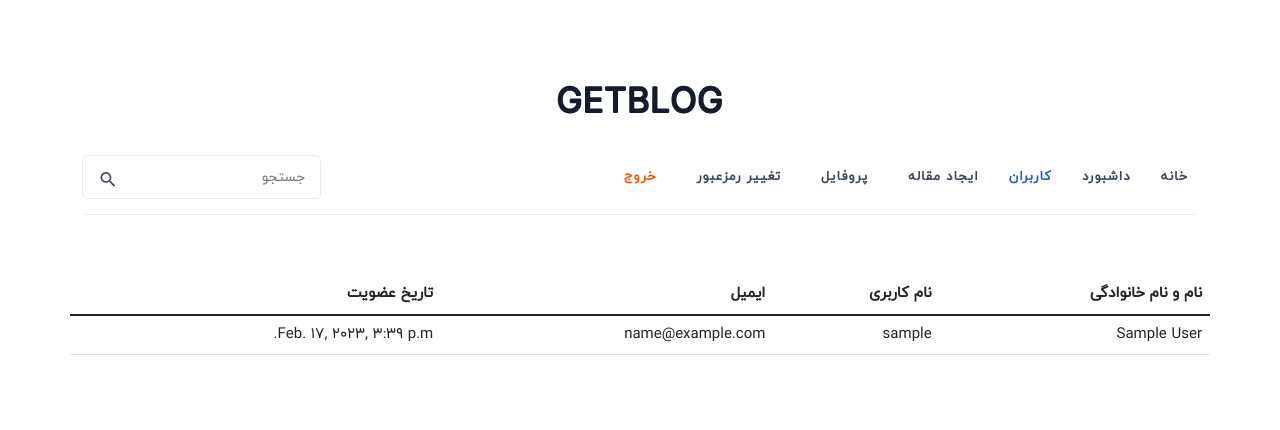
After one commit to itdevx/Django-Blog, a Django app: page /dashboard/all-users in a window 1280 px wide. The commit adds this page. Shown: the top 430 px of the page. Run offline with Django 4.2, Linux system fonts and the light colour scheme; the visitor is signed in with stand-in values (Sample User, id 1); data comes from the database, SQL or seed files in the repository; some libraries are stand-ins or nearby versions.

Commit message:
add all user view for superuser

```diff
--- a/account/urls.py
+++ b/account/urls.py
@@ -1,5 +1,6 @@
 from django.urls import path
-from .views import SignUpBlogView, DashboardBlogView, SignInBlogView, SignOutBlogView, CreateArticle, UpdateArticle, DeleteArticle, UpdateProfile, ChangePassword
+from .views import SignUpBlogView, DashboardBlogView, SignInBlogView, SignOutBlogView, CreateArticle, UpdateArticle, DeleteArticle, UpdateProfile, ChangePassword, AllUserDashboard
+
 app_name = 'account'
 
 
@@ -30,5 +31,8 @@ urlpatterns = [
     ),
     path(
         'dashboard/change-password/', ChangePassword.as_view(), name='change-password'
+    ),
+    path(
+        'dashboard/all-users', AllUserDashboard.as_view(), name='all-users'
     )
 ]
--- a/account/views.py
+++ b/account/views.py
@@ -1,6 +1,7 @@
 from django.shortcuts import get_object_or_404, render, redirect
 from django.urls import reverse_lazy
 from django.views.generic import View, CreateView, UpdateView, DeleteView
+from django.http import Http404
 from .forms import SignInForm, SignUpForm
 from django.contrib.auth import authenticate, login, logout
 from .mixins import FormValidMixins, FieldsMixins
@@ -164,3 +165,18 @@ class ChangePassword(LoginRequiredMixin, FormView):
         form.save()
         update_session_auth_hash(self.request, form.user)
         return super().form_valid(form)
+
+
+class AllUserDashboard(View):
+    template_name = 'dashboard/users.html'
+
+    def get(self, request):
+        if request.user.is_superuser:
+            users = User.objects.all()
+            context = {
+                'users': users
+            }
+        else:
+            raise Http404()
+
+        return render(request, self.template_name, context)
--- a/templates/dashboard/base.html
+++ b/templates/dashboard/base.html
@@ -104,6 +104,7 @@
                             <ul class="navigation-menu nav-left">
                                 <li><a href="{% url 'blog:index' %}" class="sub-menu-item ps-lg-0">خانه</a></li>
                                 <li><a href="{% url 'account:dashboard' %}" class="sub-menu-item ps-lg-0">داشبورد</a></li>
+                                <li><a href="{% url 'account:all-users' %}" class="sub-menu-item ps-lg-0">کاربران</a></li>
                                 <li><a href="{% url 'account:create-article' %}" class="sub-menu-item">ایجاد مقاله</a></li>
                                 <li><a href="{% url 'account:update-profile' request.user.id %}" class="sub-menu-item">پروفایل</a></li>
                                 <li><a href="{% url 'account:change-password' %}" class="sub-menu-item">تغییر رمزعبور</a></li>
--- /dev/null
+++ b/templates/dashboard/users.html
@@ -0,0 +1,61 @@
+{% extends 'dashboard/base.html' %}
+{% block title %} داشبورد {% endblock %}
+{% load hitcount_tags %}
+
+{% block body %}
+
+    <section class="magazine-hero section-two">
+        <div class="container">
+            <div class="row">
+                <table class="table">
+                  <thead>
+                    <tr>
+                      <th scope="col">نام و نام خانوادگی</th>
+                      <th scope="col">نام کاربری</th>
+                      <th scope="col">ایمیل</th>
+                      <th scope="col">تاریخ عضویت</th>
+                    </tr>
+                  </thead>
+                  <tbody>
+                    {% for a in users %}
+                        <tr class="text-end">
+                            <td>{{ a.first_name }} {{ a.last_name }}</td>
+                            <td>{{ a.username }}</td>
+                            <td>{{ a.email }}</td>
+                            <td>{{ a.date_joined }}</td>
+                        </tr>
+                    {% endfor %}
+                  </tbody>
+                </table>
+            </div>
+            <!-- <div class="row mt-4 pt-2">
+                <div class="col-12">
+                    <ul class="pagination justify-content-center mb-0">
+                        {% if article.has_previous  %}
+                            <li class="page-item">
+                                <a class="page-link" href="?page={{ article.previous_page_number }}" aria-label="Previous">
+                                    <span aria-hidden="true"><i class="mdi mdi-chevron-left mdi-18px"></i></span>
+                                </a>
+                            </li>
+                        {% endif %}
+                        {% for page in article.paginator.page_range %}
+                            {% if page == article.number %}
+                                <li class="page-item"><a class="page-link active" href="?page={{ page }}">{{ page }}</a></li>
+                            {% else %}
+                                <li class="page-item"><a class="page-link" href="?page={{ page }}">{{ page }}</a></li>
+                            {% endif %}
+                        {% endfor %}
+                        {% if article.has_next %}
+                            <li class="page-item">
+                                <a class="page-link" href="?page={{ article.next_page_number  }}" aria-label="Next">
+                                    <span aria-hidden="true"><i class="mdi mdi-chevron-right mdi-18px"></i></span>
+                                </a>
+                            </li>
+                        {% endif %}
+                    </ul>
+                </div>
+            </div> -->
+        </div>
+    </section>
+
+{% endblock %}
```
